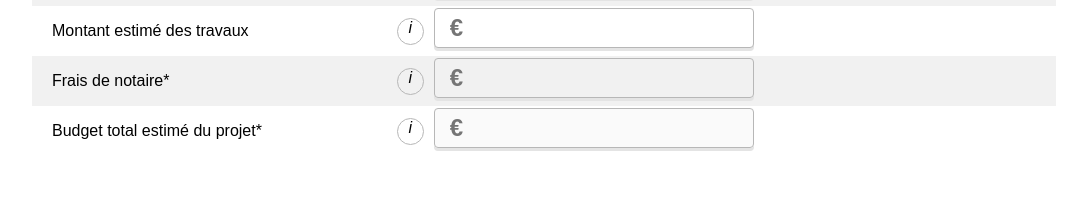
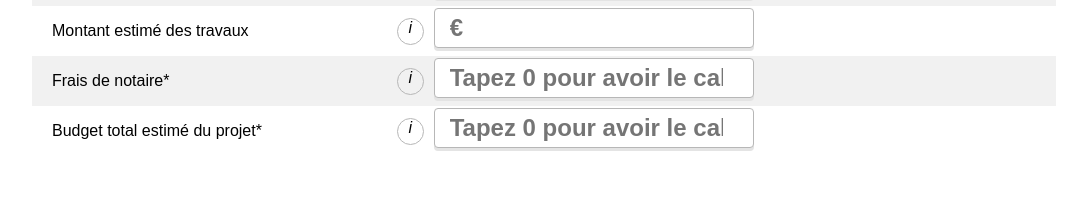
Before and after one commit to AmbreWarrior88/MeilleurTaux.com, a React (Create React App) app: page /Amount in a window 1280 px wide. Shown: the part 520-718 px from the top of the page, without its empty margins (96-1183 px from the left). Built offline with nearby package versions, Linux system fonts and the light colour scheme.

Commit message:
Calcul of notary fees ok

```diff
--- a/src/containers/Amount/index.js
+++ b/src/containers/Amount/index.js
@@ -20,9 +20,7 @@ const Amount = props => {
   if (buy !== "") {
     isEnabled = true;
   }
-
-  // (buy + work) * (7.38 / 100)
-
+  const cookie = Cookie.get("State");
   return (
     <section>
       <article className="container">
@@ -83,14 +81,20 @@ const Amount = props => {
             <p className="description">Frais de notaire*</p>
             <div className="input-item">
               <p className="info">i</p>
+
               <input
                 className={notary ? "input-on" : "input"}
                 type="number"
-                placeholder="€"
-                disabled="disabled"
+                placeholder="Tapez 0 pour avoir le calcul"
+                // disabled="disabled"
                 value={notary}
                 onChange={event => {
-                  setNotary(Number(event.target.value));
+                  setNotary(
+                    (event.target.value =
+                      (buy + work) *
+                      (cookie === "Neuf" ? 1.8 / 100 : 7.38 / 100))
+                  );
+
                   setNow(85);
                 }}
               />
@@ -105,11 +109,11 @@ const Amount = props => {
               <input
                 className={amount ? "input-on" : "input"}
                 type="number"
-                placeholder="€"
-                disabled="disabled"
-                value={buy + work + notary}
-                onInput={event => {
-                  setAmount(event.target.value);
+                placeholder="Tapez 0 pour avoir le calcul"
+                // disabled="disabled"
+                value={amount}
+                onChange={event => {
+                  setAmount((event.target.value = buy + work + notary));
                 }}
               />
             </div>
```
